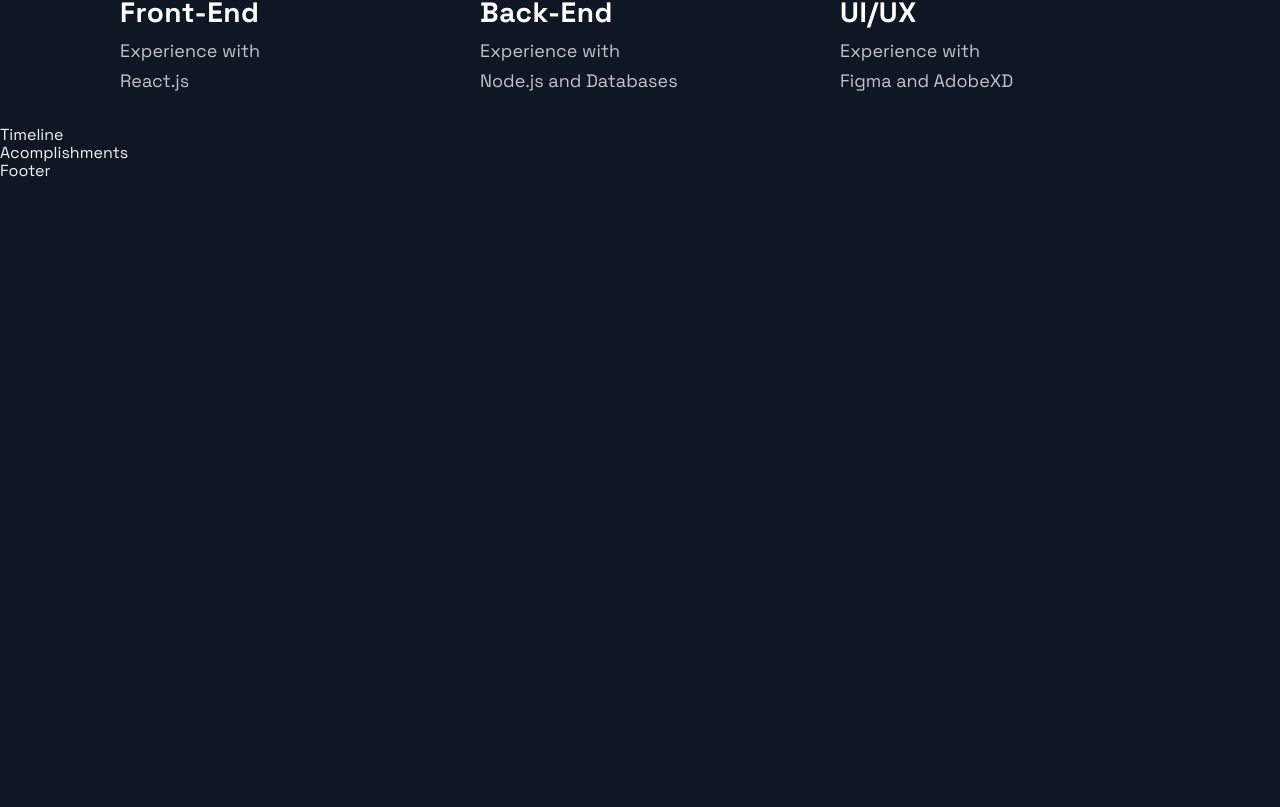
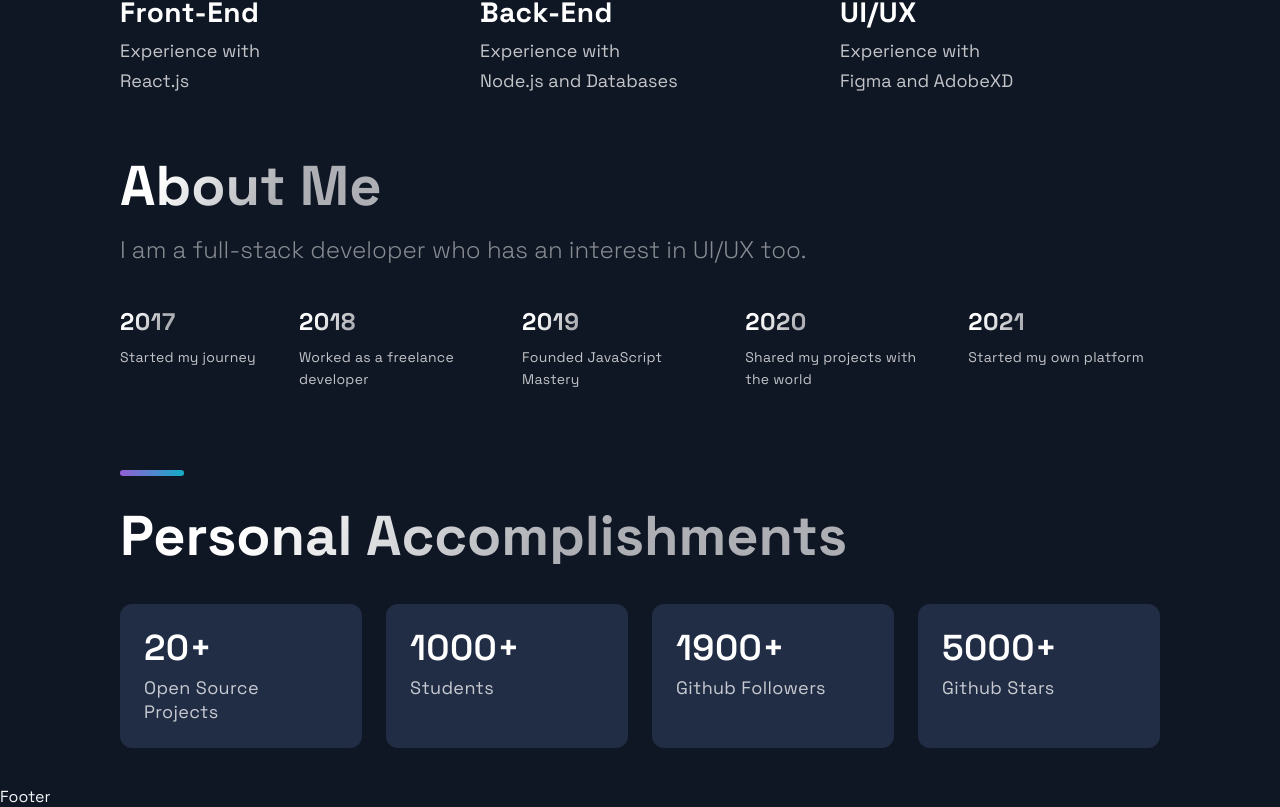
Before and after one commit to chathuRashmini/portfolio-project, a Next.js app: page / in a window 1280 px wide. Shown: the part 2399-3206 px from the top of the page. Before the commit the page ends 2580 px from the top, so only its background shows below. Built offline with nearby package versions, Linux system fonts and the light colour scheme.

Commit message:
Completed Timeline and Accomplishments components

```diff
--- a/src/components/Acomplishments/Acomplishments.js
+++ b/src/components/Acomplishments/Acomplishments.js
@@ -11,9 +11,18 @@
 ];
 
 const Acomplishments = () => (
-  <div>
-    Acomplishments
-  </div>
+  <Section>
+    <SectionTitle>Personal Accomplishments</SectionTitle>
+
+    <Boxes>
+      { data.map(( card, index ) => (
+        <Box key={index}>
+          <BoxNum>{card.number}+</BoxNum>
+          <BoxText>{card.text}</BoxText>
+        </Box>
+      ))}
+    </Boxes>
+  </Section>
 );
 
 export default Acomplishments;
--- a/src/components/TimeLine/TimeLine.js
+++ b/src/components/TimeLine/TimeLine.js
@@ -7,45 +7,85 @@
 const TOTAL_CAROUSEL_COUNT = TimeLineData.length;
 
 const Timeline = () => {
-  // const [activeItem, setActiveItem] = useState(0);
-  // const carouselRef = useRef();
+  const [activeItem, setActiveItem] = useState(0);
+  const carouselRef = useRef();
 
-  // const scroll = (node, left) => {
-  //   return node.scrollTo({ left, behavior: 'smooth' });
-  // }
+  const scroll = (node, left) => {
+    return node.scrollTo({ left, behavior: 'smooth' });
+  }
 
-  // const handleClick = (e, i) => {
-  //   e.preventDefault();
+  const handleClick = (e, i) => {
+    e.preventDefault();
 
-  //   if (carouselRef.current) {
-  //     const scrollLeft = Math.floor(carouselRef.current.scrollWidth * 0.7 * (i / TimeLineData.length));
+    if (carouselRef.current) {
+      const scrollLeft = Math.floor(carouselRef.current.scrollWidth * 0.7 * (i / TimeLineData.length));
 
-  //     scroll(carouselRef.current, scrollLeft);
-  //   }
-  // }
+      scroll(carouselRef.current, scrollLeft);
+    }
+  }
 
-  // const handleScroll = () => {
-  //   if (carouselRef.current) {
-  //     const index = Math.round((carouselRef.current.scrollLeft / (carouselRef.current.scrollWidth * 0.7)) * TimeLineData.length);
+  const handleScroll = () => {
+    if (carouselRef.current) {
+      const index = Math.round((carouselRef.current.scrollLeft / (carouselRef.current.scrollWidth * 0.7)) * TimeLineData.length);
 
-  //     setActiveItem(index);
-  //   }
-  // }
+      setActiveItem(index);
+    }
+  }
 
   // // snap back to beginning of scroll when window is resized
   // // avoids a bug where content is covered up if coming from smaller screen
-  // useEffect(() => {
-  //   const handleResize = () => {
-  //     scroll(carouselRef.current, 0);
-  //   }
+  useEffect(() => {
+    const handleResize = () => {
+      scroll(carouselRef.current, 0);
+    }
 
-  //   window.addEventListener('resize', handleResize);
-  // }, []);
+    window.addEventListener('resize', handleResize);
+  }, []);
 
   return (
-    <div>
-      Timeline
-    </div>
+    <Section id='about'>
+      <SectionTitle>About Me</SectionTitle>
+
+      <SectionText>I am a full-stack developer who has an interest in UI/UX too.</SectionText>
+
+      <CarouselContainer ref={carouselRef} onScroll={handleScroll}>
+        <>
+          { TimeLineData.map(( item, index ) => (
+            <CarouselMobileScrollNode key={index} final={ index === TOTAL_CAROUSEL_COUNT-1} >
+              <CarouselItem
+                index={index}
+                id={`carousel__item-${index}`}
+                active={activeItem}
+                onClick={(e) => handleClick(e, index)}
+              >
+                <CarouselItemTitle>
+                  {item.year}
+                </CarouselItemTitle>
+
+                <CarouselItemText>
+                  { item.text }
+                </CarouselItemText>
+              </CarouselItem>
+            </CarouselMobileScrollNode>
+          ))}
+        </>
+      </CarouselContainer>
+
+      <CarouselButtons>
+        { TimeLineData.map(( item, index ) => (
+          <CarouselButton
+            key={index}
+            index={index}
+            active={activeItem}
+            onClick={(e) =>handleClick(e, index)}
+          >
+            <CarouselButtonDot active={activeItem} />
+          </CarouselButton>
+        ))}
+      </CarouselButtons>
+
+      <SectionDivider />
+    </Section>
   );
 };
 
```
